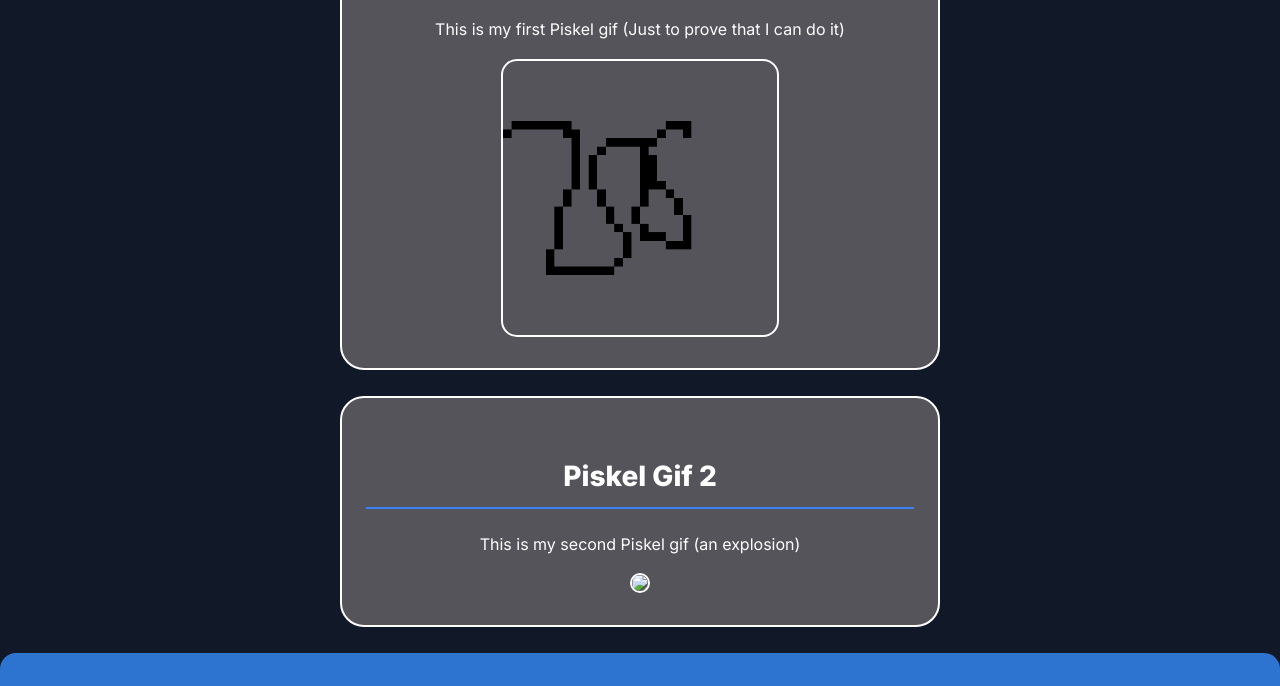
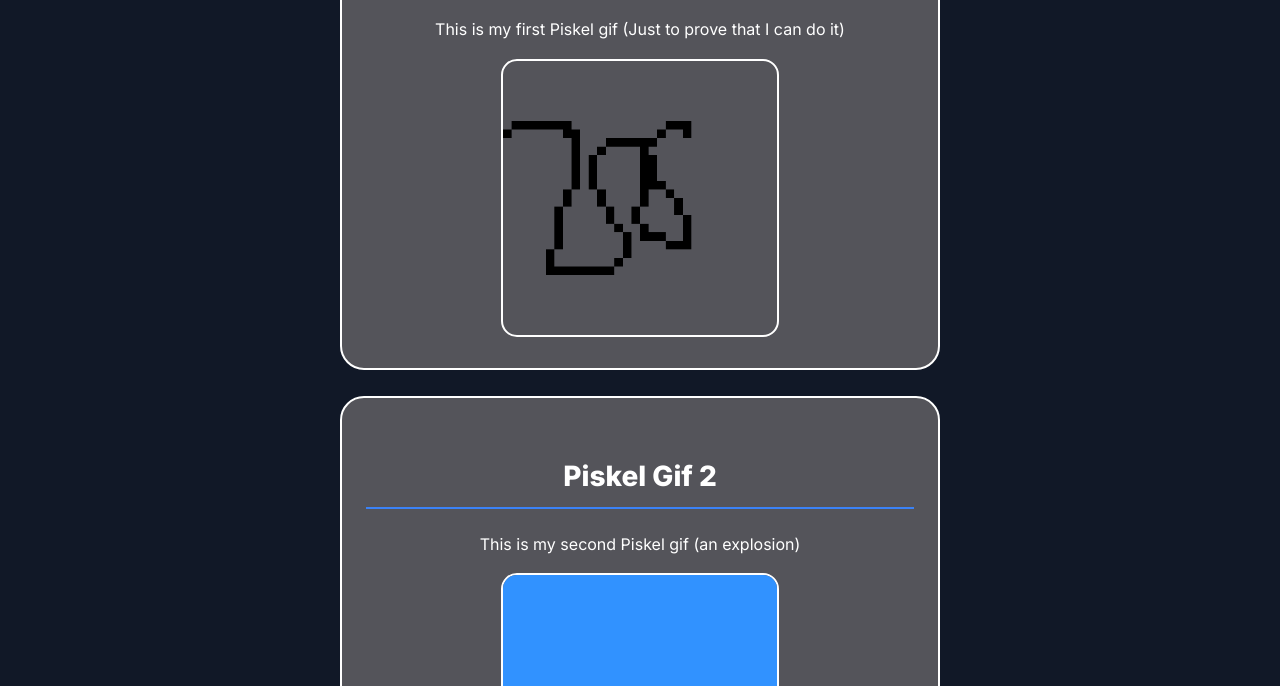
Before and after one commit to schoolwork2368-svg/index.html, a plain HTML site: page t2a17-Piskel-gif-rhys L.html in a window 1280 px wide. Shown: the part 258-944 px from the top of the page. Drawn offline with Linux system fonts and the light colour scheme.

Commit message:
Update t2a17-Piskel-gif-rhys L.html

```diff
--- a/t2a17-Piskel-gif-rhys L.html
+++ b/t2a17-Piskel-gif-rhys L.html
@@ -29,7 +29,7 @@
         <h2 style="color:#ffffff; text-align: center;">Piskel Gif 2</h2>
         <p style="color:#ffffff; text-align: center;">This is my second Piskel gif (an explosion)</p>
         <div style="text-align: center;">
-            <img src="All Photos\New Piskel (1) (1).gif" style="max-width: 50%; height: auto; border: 2px solid #ffffff; border-radius: 1rem;">
+            <img src="New Piskel (1) (1).gif" style="max-width: 50%; height: auto; border: 2px solid #ffffff; border-radius: 1rem;">
         </div>
         </div>
     </section>
```
